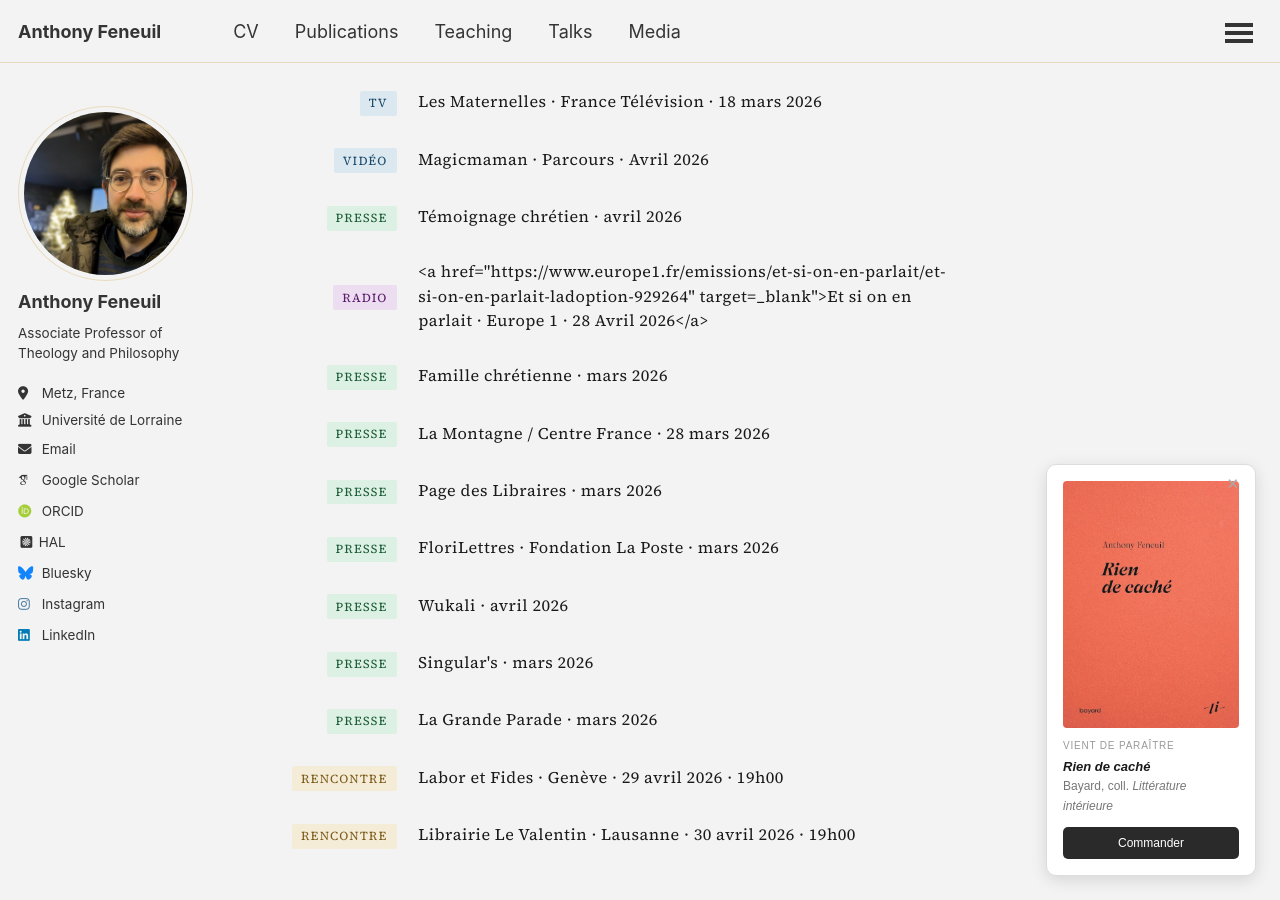
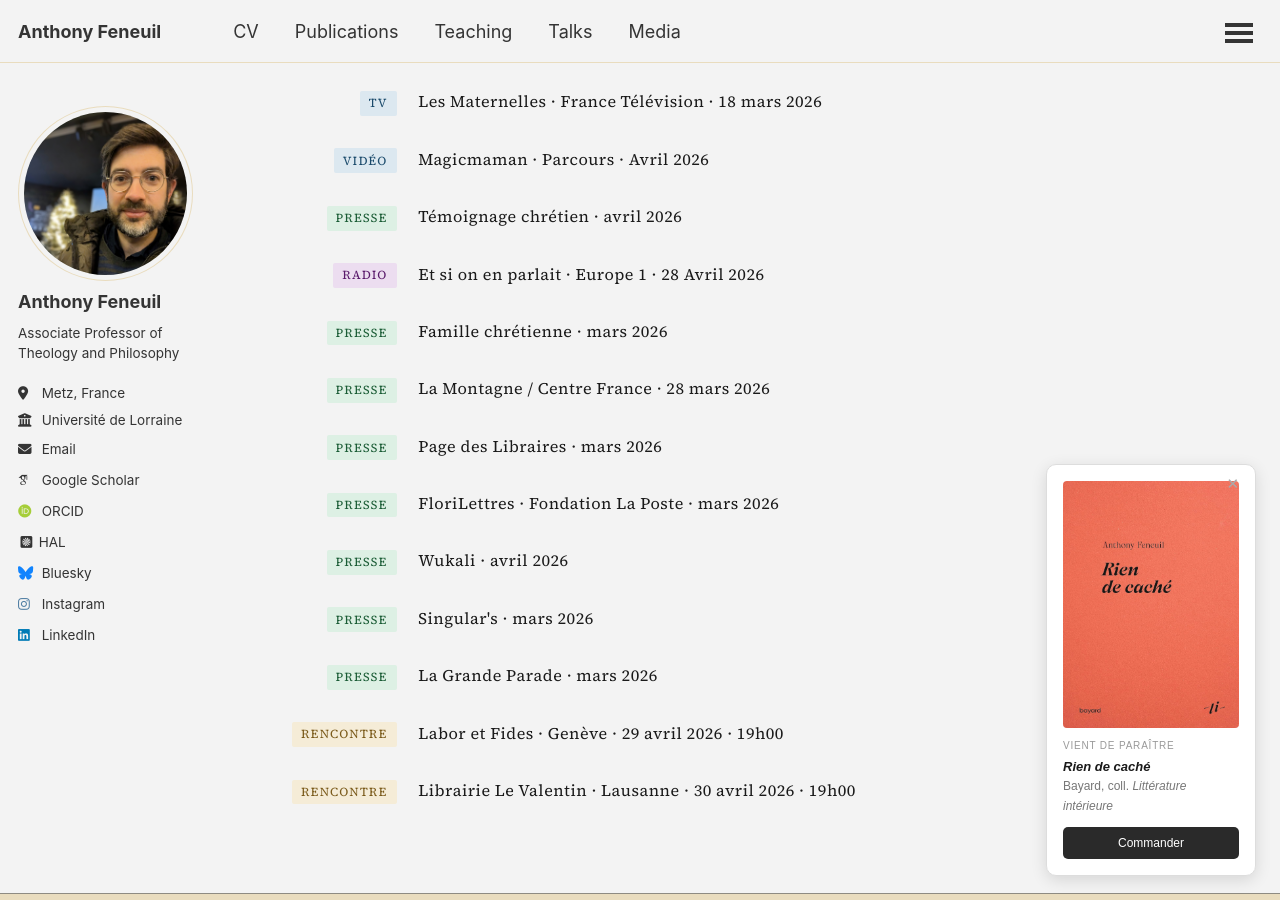
Before and after one commit to anfnl/anfnl.github.io, a Jekyll site: the page built from _pages/rien-de-cache.md, in a window 1280 px wide and 900 px high, scrolled down 557 px. Built offline with Jekyll 4.4.1, drawn with Linux system fonts in a browser that asks for light colours; some web fonts are replaced; a script that is not in the unit is left out.

Commit message:
Update rien-de-cache.md

```diff
--- a/_pages/rien-de-cache.md
+++ b/_pages/rien-de-cache.md
@@ -95,7 +95,7 @@ author_profile: true
 
 <div class="rdc-item">
 <div class="rdc-tag-col"><span class="rdc-tag tag-radio">Radio</span></div>
-<div class="rdc-item-body"><p class="rdc-item-source"><a href="https://www.europe1.fr/emissions/et-si-on-en-parlait/et-si-on-en-parlait-ladoption-929264" target=_blank">Et si on en parlait · Europe 1 · 28 Avril 2026</a></p></div>
+<div class="rdc-item-body"><p class="rdc-item-source"><a href="https://www.europe1.fr/emissions/et-si-on-en-parlait/et-si-on-en-parlait-ladoption-929264" target="_blank">Et si on en parlait · Europe 1 · 28 Avril 2026</a></p></div>
 </div>
 
 <div class="rdc-item">
```
